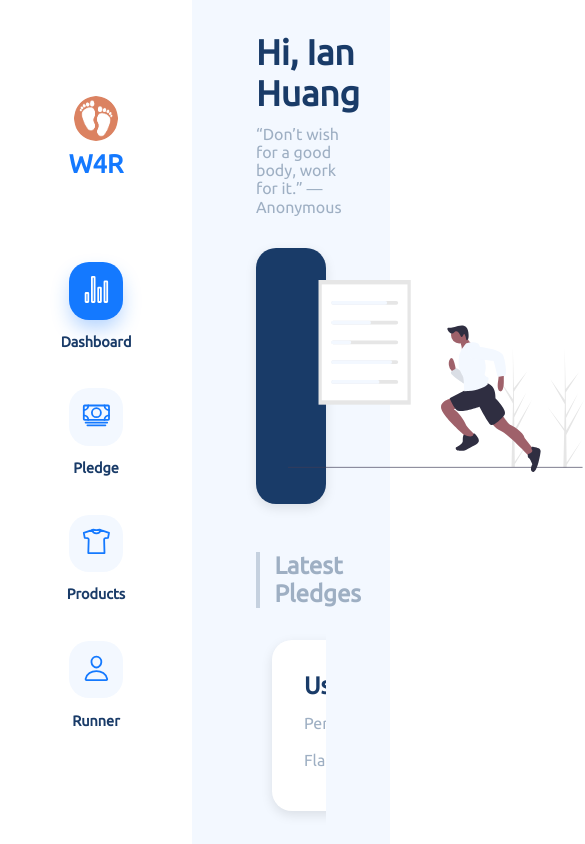
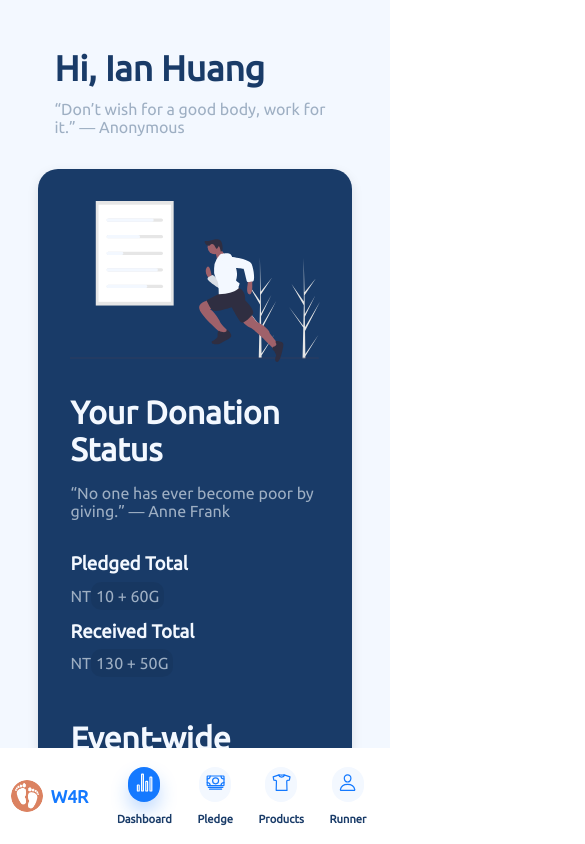
Before and after one commit to shaoruu/wfr2021, a React (Create React App) app: page /dashboard in a window 390 px wide. Shown: the top 844 px of the page, 585 px wide, since content can reach past the window. Built offline with nearby package versions, Linux system fonts and the light colour scheme.

Commit message:
feat: started media queries

```diff
--- a/src/components/NavBar.js
+++ b/src/components/NavBar.js
@@ -6,50 +6,76 @@ import {
 } from 'react-icons/io5';
 import styled from 'styled-components';
 import LOGO from '../assets/logo.png';
-import { NAVBAR_BUTTON_DIM, NAVBAR_WIDTH, THEME_COLOR_2 } from '../config';
+import { device, NAVBAR_MOBILE, NAVBAR_WIDTH, THEME_COLOR_2 } from '../config';
 import NavButton from './NavButton';
 
-const logoWidth = '2.8em';
-
 const Wrapper = styled.div`
-  width: ${NAVBAR_WIDTH};
+  z-index: 10000;
+  background: white;
   position: fixed;
-  left: 0;
-  top: 0;
-  height: 100vh;
+  bottom: 0;
   display: flex;
-  flex-direction: column;
   align-items: center;
   justify-content: center;
+  width: 100%;
+  height: ${NAVBAR_MOBILE};
   /* box-shadow: rgba(60, 64, 67, 0.3) 0px 1px 2px 0px,
     rgba(60, 64, 67, 0.15) 0px 1px 3px 1px; */
+
+  @media ${device.tablet} {
+    bottom: auto;
+    top: 0;
+    height: 100vh;
+    flex-direction: column;
+    width: ${NAVBAR_WIDTH};
+  }
 `;
 
 const TitleWrapper = styled.div`
   display: flex;
-  flex-direction: column;
   align-items: center;
   justify-content: center;
   color: ${THEME_COLOR_2};
-  margin-bottom: 4em;
+  margin-right: 1em;
+
+  @media ${device.tablet} {
+    margin: 0;
+    flex-direction: column;
+    margin-bottom: 4em;
+  }
 `;
 
 const TitleLogo = styled.img`
-  width: ${logoWidth};
-  height: ${logoWidth};
   border-radius: 50%;
-  margin-bottom: 0.5em;
+  width: 2em;
+  height: 2em;
+  margin-right: 0.5em;
+
+  @media ${device.tablet} {
+    width: 2.8em;
+    height: 2.8em;
+    margin: 0;
+    margin-bottom: 0.5em;
+  }
 `;
 
 const Title = styled.h1`
-  font-size: 1.6em;
+  font-size: 1.1em;
+
+  @media ${device.tablet} {
+    font-size: 1.6em;
+  }
 `;
 
 const ButtonWrappers = styled.div`
   display: flex;
-  flex-direction: column;
   align-items: center;
   justify-content: center;
+
+  @media ${device.tablet} {
+    overflow: auto;
+    flex-direction: column;
+  }
 `;
 
 const NavBar = () => {
@@ -63,22 +89,22 @@ const NavBar = () => {
         <NavButton
           to="/dashboard"
           text="Dashboard"
-          icon={<IoStatsChartOutline size={NAVBAR_BUTTON_DIM} />}
+          icon={<IoStatsChartOutline className="nav-button-icon" />}
         ></NavButton>
         <NavButton
           to="/pledge"
           text="Pledge"
-          icon={<IoCashOutline size={NAVBAR_BUTTON_DIM} />}
+          icon={<IoCashOutline className="nav-button-icon" />}
         ></NavButton>
         <NavButton
           to="/products"
           text="Products"
-          icon={<IoShirtOutline size={NAVBAR_BUTTON_DIM} />}
+          icon={<IoShirtOutline className="nav-button-icon" />}
         ></NavButton>
         <NavButton
           to="/runner"
           text="Runner"
-          icon={<IoPersonOutline size={NAVBAR_BUTTON_DIM} />}
+          icon={<IoPersonOutline className="nav-button-icon" />}
         ></NavButton>
       </ButtonWrappers>
     </Wrapper>
--- a/src/components/NavButton.js
+++ b/src/components/NavButton.js
@@ -1,6 +1,7 @@
 import { NavLink } from 'react-router-dom';
 import styled from 'styled-components';
 import {
+  device,
   GENERAL_TRANSITION,
   THEME_COLOR_1,
   THEME_COLOR_2,
@@ -14,24 +15,44 @@ const ButtonWrapper = styled(NavLink).attrs({ activeClassName })`
   flex-direction: column;
   align-items: center;
   justify-content: center;
-  margin: 1.2em;
   cursor: pointer;
   text-decoration: none;
+  margin: 0.8em;
+
+  @media ${device.tablet} {
+    margin: 1.2em;
+  }
 
   & p {
     color: ${THEME_COLOR_3};
     margin-top: 1em;
     font-weight: 800;
     border-bottom: none;
-    font-size: 0.9em;
+    font-size: 0.7em;
+
+    @media ${device.tablet} {
+      font-size: 0.9em;
+    }
+  }
+
+  & .nav-button-icon {
+    font-size: 1.2em;
+
+    @media ${device.tablet} {
+      font-size: 1.8em;
+    }
   }
 
   & div {
     transition: all ${GENERAL_TRANSITION};
     background: ${THEME_COLOR_1};
     color: ${THEME_COLOR_2};
-    padding: 0.8em;
     border-radius: 20px;
+    padding: 0.4em;
+
+    @media ${device.tablet} {
+      padding: 0.8em;
+    }
   }
 
   &:hover div {
--- a/src/components/SectionHolder.js
+++ b/src/components/SectionHolder.js
@@ -1,18 +1,28 @@
 import styled from 'styled-components';
+import { device } from '../config';
 
 const Wrapper = styled.div`
   width: 100%;
   display: flex;
   flex-direction: column;
-  height: 30em;
+
+  @media ${device.tablet} {
+    height: 30em;
+  }
 `;
 
 const Grid = styled.div`
   width: 100%;
-  flex: 1;
-  display: flex;
-  align-items: flex-start;
-  justify-content: space-between;
+
+  @media ${device.tablet} {
+    display: flex;
+    flex-direction: column;
+    align-items: center;
+    justify-content: space-between;
+    flex: 1;
+    align-items: flex-start;
+    flex-direction: row;
+  }
 `;
 
 const SectionHolder = ({ children }) => {
--- a/src/components/StatusBar.js
+++ b/src/components/StatusBar.js
@@ -1,25 +1,39 @@
 import styled from 'styled-components';
 import Fitness from '../assets/fitness.svg';
-import { THEME_COLOR_0, THEME_COLOR_1, THEME_COLOR_3 } from '../config';
+import { device, THEME_COLOR_0, THEME_COLOR_1, THEME_COLOR_3 } from '../config';
 import Card from './Card';
 import Money from './Money';
 
 const StatusBarWrapper = styled(Card)`
   background: ${THEME_COLOR_3};
-  height: 16em;
   width: 100%;
   display: flex;
+  flex-direction: column;
   align-items: space-around;
   justify-content: flex-start;
 
   & img {
-    height: 100%;
+    width: 100%;
+
+    @media ${device.tablet} {
+      width: unset;
+      height: 100%;
+    }
+  }
+
+  @media ${device.tablet} {
+    height: 16em;
+    flex-direction: row;
   }
 `;
 
 const StatusContent = styled.div`
-  margin: auto 3em;
   color: ${THEME_COLOR_1};
+  margin-top: 2em;
+
+  @media ${device.tablet} {
+    margin: auto 3em;
+  }
 `;
 
 const StatusTitle = styled.div`
@@ -38,13 +52,23 @@ const StatusTitle = styled.div`
 const StatusData = styled.ul`
   list-style: none;
   display: flex;
+  flex-direction: column;
 
   & li {
-    margin-right: 3em;
+    margin-bottom: 1em;
 
     & h3 {
       margin-bottom: 0.6em;
     }
+
+    @media ${device.tablet} {
+      margin: 0;
+      margin-right: 3em;
+    }
+  }
+
+  @media ${device.tablet} {
+    flex-direction: row;
   }
 `;
 
--- a/src/components/StyledSection.js
+++ b/src/components/StyledSection.js
@@ -1,12 +1,17 @@
 import styled from 'styled-components';
-import { THEME_COLOR_1 } from '../config';
+import { device, THEME_COLOR_1 } from '../config';
 import Card from './Card';
 
 const StyledSection = styled(Card)`
-  height: 100%;
   border-bottom: 2px solid ${THEME_COLOR_1};
   overflow: hidden;
-  margin-right: 2em;
+  margin-bottom: 2em;
+
+  @media ${device.tablet} {
+    height: 100%;
+    margin: 0;
+    margin-right: 2em;
+  }
 `;
 
 export default StyledSection;
--- a/src/components/TShirtAd.js
+++ b/src/components/TShirtAd.js
@@ -2,6 +2,7 @@ import { NavLink } from 'react-router-dom';
 import styled from 'styled-components';
 import Shop from '../assets/shop.svg';
 import {
+  device,
   GENERAL_TRANSITION,
   THEME_COLOR_0,
   THEME_COLOR_2,
@@ -12,16 +13,26 @@ import {
 import StyledSection from './StyledSection';
 
 const Wrapper = styled(StyledSection)`
-  flex: 1;
+  /* flex: 1; */
   display: flex;
   flex-direction: column;
   align-items: center;
   justify-content: space-between;
   background: ${THEME_COLOR_B} !important;
   border-radius: 15px;
+  border-bottom: none;
 
   & img {
     width: 100%;
+    margin-top: 1em;
+
+    @media ${device.tablet} {
+      margin: 0;
+    }
+  }
+
+  @media ${device.tablet} {
+    width: 22em;
   }
 `;
 
@@ -31,6 +42,11 @@ const Title = styled.h1`
 
 const SubTitle = styled.p`
   color: ${THEME_COLOR_0};
+  margin-top: 1em;
+
+  @media ${device.tablet} {
+    margin-top: none;
+  }
 `;
 
 const GetOneNow = styled(NavLink)`
@@ -42,12 +58,16 @@ const GetOneNow = styled(NavLink)`
   border: none;
   outline: none;
   cursor: pointer;
-  font-size: 1.2em;
+  font-size: 1em;
+  width: 100%;
+  text-align: center;
   box-shadow: ${THEME_COLOR_0}55 0px 12px 28px 0px,
     rgba(0, 0, 0, 0.1) 0px 2px 4px 0px,
     rgba(255, 255, 255, 0.05) 0px 0px 0px 1px inset;
   transition: all ${GENERAL_TRANSITION};
   text-decoration: none;
+  width: 100%;
+  margin: 1em 0;
 
   &:hover {
     transform: translateY(-2px);
@@ -56,6 +76,11 @@ const GetOneNow = styled(NavLink)`
   &:active {
     transform: translateY(-1px);
     background: ${THEME_COLOR_3};
+  }
+
+  @media ${device.tablet} {
+    width: auto;
+    margin: unset;
   }
 `;
 
--- a/src/components/Table.js
+++ b/src/components/Table.js
@@ -12,12 +12,12 @@ const Table = styled.table`
   border-collapse: collapse;
   font-size: 0.9em;
   font-family: sans-serif;
-  min-width: 400px;
   text-align: center;
   display: block;
-  overflow-y: scroll;
   max-height: 28em;
   position: relative;
+  width: 100%;
+  overflow: auto;
 
   & thead {
     color: ${THEME_COLOR_3};
--- a/src/config.js
+++ b/src/config.js
@@ -1,6 +1,26 @@
 // Dimensions
 export const NAVBAR_WIDTH = '12em';
+export const NAVBAR_MOBILE = '6em';
 export const NAVBAR_BUTTON_DIM = '1.8em';
+export const size = {
+  mobileS: '320px',
+  mobileM: '375px',
+  mobileL: '425px',
+  tablet: '768px',
+  laptop: '1024px',
+  laptopL: '1440px',
+  desktop: '2560px',
+};
+export const device = {
+  mobileS: `(min-width: ${size.mobileS})`,
+  mobileM: `(min-width: ${size.mobileM})`,
+  mobileL: `(min-width: ${size.mobileL})`,
+  tablet: `(min-width: ${size.tablet})`,
+  laptop: `(min-width: ${size.laptop})`,
+  laptopL: `(min-width: ${size.laptopL})`,
+  desktop: `(min-width: ${size.desktop})`,
+  desktopL: `(min-width: ${size.desktop})`,
+};
 
 // Colors
 export const THEME_COLOR_B = '#E5ECF5';
--- a/src/containers/App.js
+++ b/src/containers/App.js
@@ -6,17 +6,23 @@ import {
 } from 'react-router-dom';
 import styled from 'styled-components';
 import NavBar from '../components/NavBar';
-import { NAVBAR_WIDTH, THEME_COLOR_1 } from '../config';
+import { device, NAVBAR_MOBILE, NAVBAR_WIDTH, THEME_COLOR_1 } from '../config';
 import Dashboard from './pages/Dashboard';
 import Pledge from './pages/Pledge';
 import Products from './pages/Products';
 import Runner from './pages/Runner';
 
 const Content = styled.div`
-  margin-left: ${NAVBAR_WIDTH};
-  min-height: 100vh;
   z-index: 0;
   background-color: ${THEME_COLOR_1};
+  overflow-x: hidden;
+  padding-bottom: ${NAVBAR_MOBILE};
+
+  @media ${device.tablet} {
+    padding: 0;
+    margin-left: ${NAVBAR_WIDTH};
+    min-height: 100vh;
+  }
 `;
 
 function App() {
--- a/src/containers/pages/Dashboard.js
+++ b/src/containers/pages/Dashboard.js
@@ -1,20 +1,25 @@
 import styled from 'styled-components';
 import LatestPledges from '../../components/LatestPledges';
 import StatusBar from '../../components/StatusBar';
-import { quotes, THEME_COLOR_0, THEME_COLOR_3 } from '../../config';
+import { device, quotes, THEME_COLOR_0, THEME_COLOR_3 } from '../../config';
 
 const Wrapper = styled.div`
-  padding: 2em 4em;
+  padding: 2em 2.4em;
   display: flex;
   flex-direction: column;
   align-items: flex-start;
   justify-content: center;
-  position: relative;
-  min-height: 100vh;
+
+  @media ${device.tablet} {
+    padding: 2em 4em;
+    min-height: 100vh;
+  }
 `;
 
 const TitleBar = styled.div`
   margin-bottom: 2em;
+  padding: 1em;
+  padding-bottom: 0;
 
   & h1 {
     color: ${THEME_COLOR_3};
@@ -25,6 +30,10 @@ const TitleBar = styled.div`
   & p {
     color: ${THEME_COLOR_0};
     font-size: 1em;
+  }
+
+  @media ${device.tablet} {
+    padding: 0;
   }
 `;
 
--- a/src/containers/pages/Pledge.js
+++ b/src/containers/pages/Pledge.js
@@ -1,15 +1,19 @@
 import styled from 'styled-components';
 import MyPledges from '../../components/MyPledges';
-import { THEME_COLOR_0, THEME_COLOR_3 } from '../../config';
+import { device, THEME_COLOR_0, THEME_COLOR_3 } from '../../config';
 
 const Wrapper = styled.div`
-  padding: 2em 4em;
+  padding: 2em 2.4em;
   display: flex;
   flex-direction: column;
   align-items: flex-start;
   justify-content: center;
   position: relative;
-  height: 100vh;
+
+  @media ${device.tablet} {
+    padding: 2em 4em;
+    min-height: 100vh;
+  }
 `;
 
 const TitleBar = styled.div`
--- a/src/index.css
+++ b/src/index.css
@@ -10,6 +10,8 @@
 html,
 body {
   height: 100%;
+  width: 100%;
+  position: relative;
 }
 
 body {
```
Also changed, not shown: 1 other file (tests, documents, lock files or other folders).
